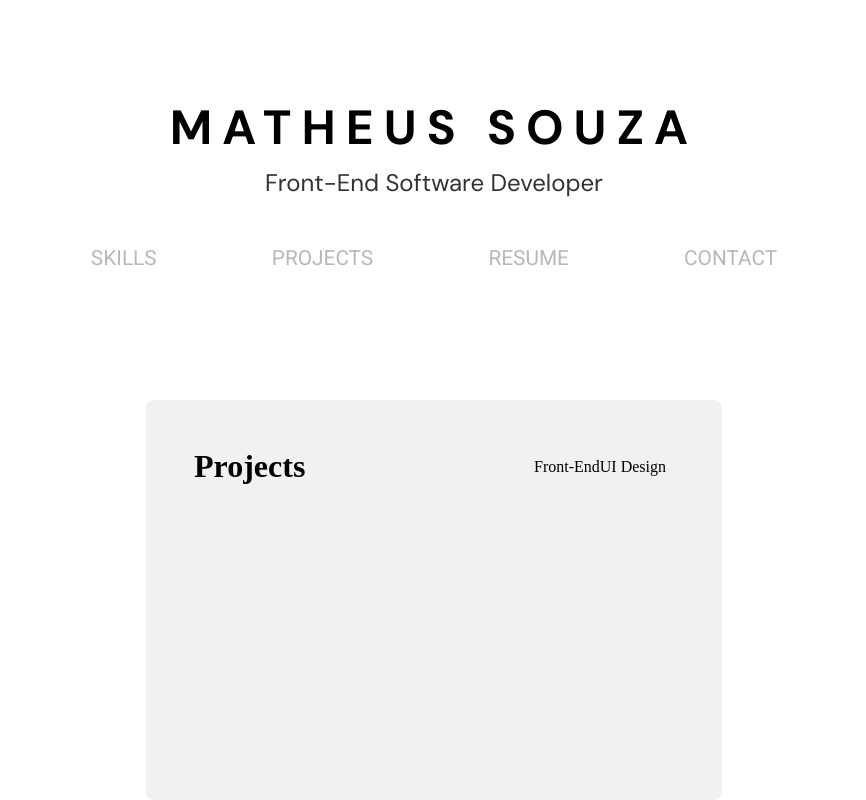
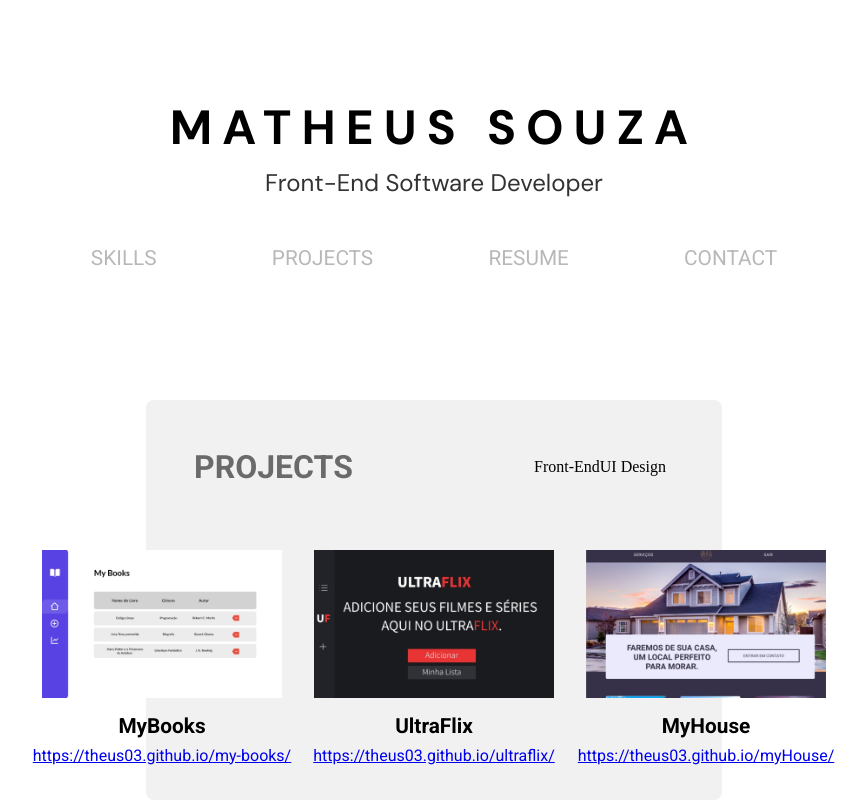
Before and after one commit to Theus03/portfolio, a React (Vite) app: page /projects in a window 1280 px wide. Shown: the top 800 px of the page, without its empty margins (206-1072 px from the left). Built offline with nearby package versions, Linux system fonts and the light colour scheme.

Commit message:
Style page projects in my portfolio

```diff
--- a/src/pages/Projects.tsx
+++ b/src/pages/Projects.tsx
@@ -9,30 +9,30 @@ export function Projects() {
                 <div className="header-projects">
                         <h1 className="title-projects">Projects</h1>
                         <div className="choose-projects">
-                            <p className="text-projects">Front-End</p>
-                            <p className="text-projects">UI Design</p>
+                            <p className="textChoose-projects">Front-End</p>
+                            <p className="textChoose-projects">UI Design</p>
                         </div>
                     </div>
-                </div>
                 <div className="body-projects" id="body-projects">
                     <div className="FrontEnd">
                         <div className="col-one">
                             <img src={myBooks} alt="MyBooks - Project" />
-                            <b>MyBooks</b>
-                            <a href="https://theus03.github.io/my-books/">https://theus03.github.io/my-books/</a>
+                            <b className='text-projects'>MyBooks</b>
+                            <a href="https://theus03.github.io/my-books/" className='link-projects'>https://theus03.github.io/my-books/</a>
                         </div>
                         <div className="col-two">
                             <img src={ultraflix} alt="UltraFlix - Project" />
-                            <b>UltraFlix</b>
-                            <a href="https://theus03.github.io/ultraflix/">https://theus03.github.io/ultraflix/</a>
+                            <b className='text-projects'>UltraFlix</b>
+                            <a href="https://theus03.github.io/ultraflix/" className='link-projects'>https://theus03.github.io/ultraflix/</a>
                         </div>
                         <div className="col-three">
                             <img src={myHouse} alt="MyHouse - Project" />
-                            <b>MyHouse</b>
-                            <a href=""></a>
+                            <b className='text-projects'>MyHouse</b>
+                            <a href="https://theus03.github.io/myHouse/"  className='link-projects'>https://theus03.github.io/myHouse/</a>
                         </div>
                     </div>
                 </div>
+            </div>
         </div>
     )
 }
--- a/src/styles/global.scss
+++ b/src/styles/global.scss
@@ -69,7 +69,7 @@
             margin: 0.5rem;
         }
 
-        .title-skills {
+        .title-skills, .title-projects {
             font: bold 2rem Roboto, 'sans-serif';
             color: var(--black-secondary);
             opacity: 70%;
@@ -103,12 +103,31 @@
         .col-one img, .col-two img{
             margin: 1.8rem;
             width: 3.5rem;
+
         }
 
         .FrontEnd{
-            .col-one img, .col-two img{
-                margin: 5rem;
-                width: 5rem;
+            display: flex;
+            justify-content: center;
+
+            .col-one, .col-two, .col-three{
+                display: flex;
+                flex-direction: column;
+
+                .text-projects {
+                    font: bold 1.3rem Roboto, 'sans-serif';
+                }
+                .link-projects {
+                    margin-top: 0.5rem;
+                    font:  normal 1rem Roboto, 'sans-serif';
+                }
+            }
+
+
+            .col-one img, .col-two img, .col-three img{
+                width: 15rem;
+                margin: 1rem;
+                margin-top: 4rem;
             }
         }
     }
```
